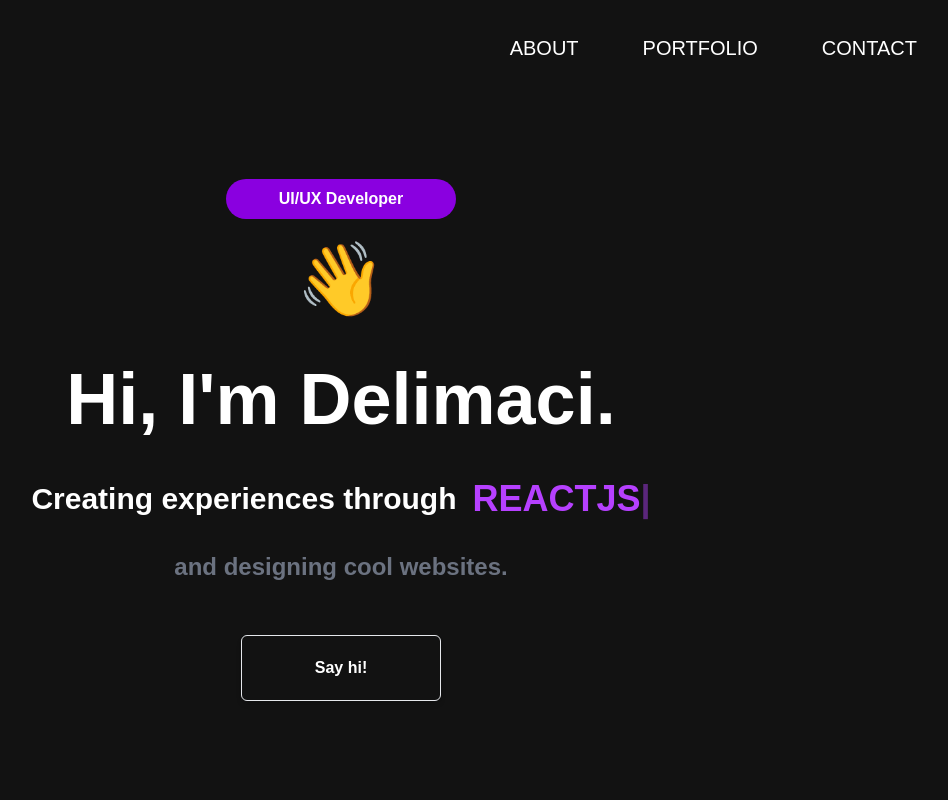
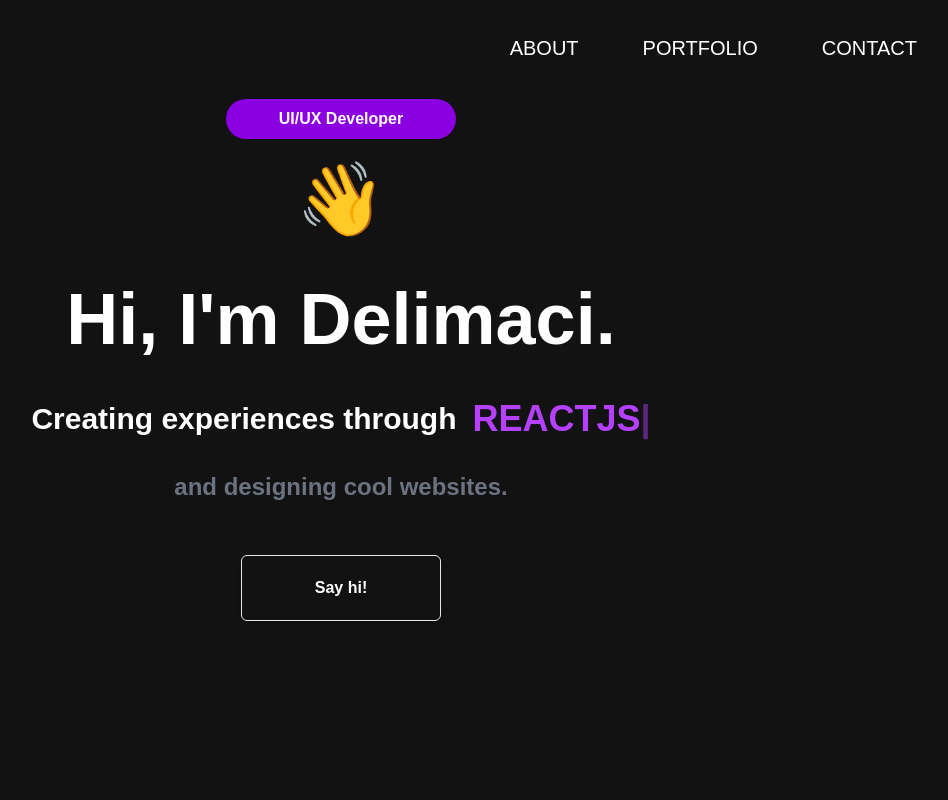
Before and after one commit to Delimaci/portfolio, a React (Create React App) app: page / in a window 1280 px wide. Shown: the top 800 px of the page, without its empty margins (299-1247 px from the left). Built offline with nearby package versions, Linux system fonts and the light colour scheme.

Commit message:
changes to padding

```diff
--- a/src/components/Hero.jsx
+++ b/src/components/Hero.jsx
@@ -7,7 +7,7 @@ const Hero = () => {
 
 
 
-    <div className='w-full bg-[#121212]	 py-36 px-4 justify-center'>
+    <div className='w-full bg-[#121212]	py-28 md:py-16 px-4 justify-center'>
    <div className='max-w-[800px] mt-[-96px]  w-full h-screen mx-auto text-center flex flex-col justify-center text-white'>
 
 
```
